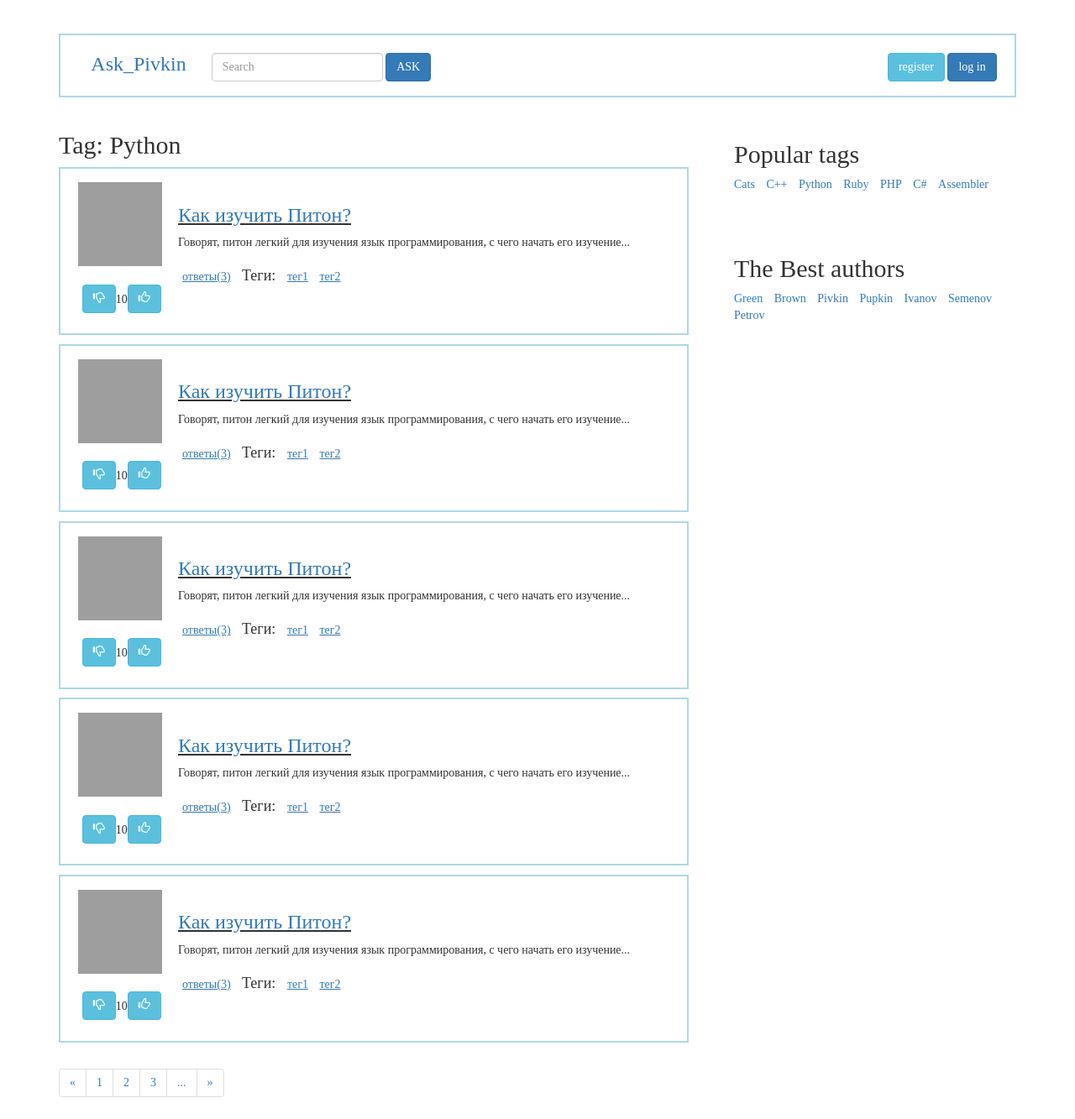
After one commit to PavelPivkin/ask_Pivkin, a Django app: page / in a window 1280 px wide. The commit adds this page. Shown: the whole page at 84% size. Run offline with Django 3.2, Linux system fonts and the light colour scheme; some libraries are stand-ins or nearby versions; grey boxes are pictures that could not be loaded.

Commit message:
Законченная верстка сайта

```diff
--- a/templates/base.html
+++ b/templates/base.html
@@ -3,72 +3,43 @@
     <head>
         <meta charset="utf-8">
         <meta name="viewport" content="width=device-width, initial-scale=1">
-
         <title>Ask_Pivkin</title>
-      <link href="../static/Styles/bootstrap/css/bootstrap.min.css" rel="stylesheet">
-      <link href="../static/Styles/bootstrap/css/bootstrap.css" rel="stylesheet">
-      <link href="../static/Styles/mystyle.css" rel="stylesheet">
+        <link href="../styles/bootstrap/css/bootstrap.min.css" rel="stylesheet">
+        <link href="../styles/bootstrap/css/bootstrap.css" rel="stylesheet">
+        <link href="../styles/mystyle.css" rel="stylesheet">
     </head>
     <body>
         <div class="container">
             <div class="page-header">
                 <div class = "nav">
-                <h3 class="navbar-text"> Ask_Pivkin </h3>
-
-                <form class="navbar-form navbar-left" role="search">
+                    <h3 class="navbar-text navbar-block"><a href="http://ask_Pivkin:8080/"> Ask_Pivkin<a></h3>
+                    <form class="navbar-form navbar-left navbar-block" role="search">
                         <div class="form-group">
                             <input type="text" class="form-control" placeholder="Search">
                         </div>
-                    <button type="submit" class="btn btn-default">Submit</button>
+                        <button type="submit" class="btn btn-primary">ASK</button>
                     </form>
-
-                <div class="navbar-left user_online">
-                    <div class="avatar navbar-left">
-                        <img src="http://lorempixel.com/100/100/people/"></img>
+                    <!--div class="navbar-right user-online">
+                        <div class="avatar-in-header">
+                            <img src="http://lorempixel.com/45/60/people/"></img>
                         </div>
                         <h6>Mr.Pupkin</h6>
-                        <a href="settings.html">settings</a>
-                        <a href="#">log out</a>
+                        <div class="nav">
+                                <a href="#" class="btn btn-info" id="settings-button">settings</a>
+                                <a href="#" class="btn btn-primary">log out</a>
                         </div>
-                <!--a href="login.html">log in</a>
-                <a href="register.html">register</a-->
+                    </div-->
+                    <div class="navbar-right user-offline">
+                        <a href="http://ask_Pivkin:8080/registration/" class="btn btn-info"">register</a>
+                        <a href="http://ask_Pivkin:8080/login/"  class="btn btn-primary">log in</a>
+                    </div>
+
                 </div>
             </div>
             <div class="row">
                 <div class="col-xs-8">
-                <h2>Tag: Python</h2>
-                <div class="question">
-                    <div class="question_leftside">
-                        <div class="avatar">
-                            <img src="http://lorempixel.com/100/100/people/"></img>
-                        </div>
-                        <div class="like">
-                            <div class="rating">
-                            </div>
-                            <div class="voite">
-                            </div>
-                        </div>
-                    </div>
-                    <div class="question_rightside">
-                            <h3><u><a href=".html">Как изучить Питон?</a></u></h3>
-                            <p>Говорят, питон легкий для изучения язык программирования, с чего начать его изучение...</p>
-                            <ul class="list-unstyled list-inline">
-                                <li>
-                                    <a href="answer.html"><u>ответы(3)</u></a>
-                                </li>
-                                <li>
-                                    <h4>Теги:</h4>
-                                </li>
-                                <li>
-                                    <a href = "tag1"><u>тег1</u></a>
-                                </li>
-                                <li>
-                                    <a href = "tag2"><u>тег2</u></a>
-                                </li>
-                            </ul>
-                    </div>
-
-                </div>
+                    {% block main %}
+                    {% endblock %}
                 </div>
                 <div class="col-xs-4">
                     <div class="popular_tags">
@@ -85,38 +56,18 @@
                     </div>
                     <div class="best_authors">
                         <h2>The Best authors</h2>
-                    <ul  class="list-unstyled">
-                        <li>Green</li>
-                        <li>Brown</li>
-                        <li>Pivkin</li>
-                        <li>Pupkin</li>
-                        <li>Ivanov</li>
-                        <li>Semenov</li>
-                        <li>Petrov</li>
+                        <ul  class="list-unstyled list-inline">
+                            <li><a href="#">Green</a></li>
+                            <li><a href="#">Brown</a></li>
+                            <li><a href="#">Pivkin</a></li>
+                            <li><a href="#">Pupkin</a></li>
+                            <li><a href="#">Ivanov</a></li>
+                            <li><a href="#">Semenov</a></li>
+                            <li><a href="#">Petrov</a></li>
                         </ul>
                     </div>
                 </div>
-            <nav>
-              <ul class="pagination">
-                <li>
-                  <a href="#" aria-label="Previous">
-                    <span aria-hidden="true">&laquo;</span>
-                  </a>
-                </li>
-                <li><a href="#">1</a></li>
-                <li><a href="#">2</a></li>
-                <li><a href="#">3</a></li>
-                <li><a href="#">...</a></li>
-                <li>
-                  <a href="#" aria-label="Next">
-                    <span aria-hidden="true">&raquo;</span>
-                  </a>
-                </li>
-              </ul>
-            </nav>
             </div>
         </div>
-
-
     </body>
 </html>
--- /dev/null
+++ b/templates/index.html
@@ -0,0 +1,74 @@
+{% extends 'base.html' %}
+
+{% block main %}
+
+<h2>Tag: Python</h2>
+{% for i in num %}
+<div class="question">
+    <div class="question_leftside">
+        <div class="avatar">
+            <img src="http://lorempixel.com/100/100/people/"></img>
+        </div>
+        <div class="nav">
+            <form class="navbar-form navbar-block">
+                <button type="button" class="btn btn-info navbar-left" aria-label="Left Align">
+                    <span class="glyphicon glyphicon-thumbs-down " aria-hidden="true"></span>
+                </button>
+                <label class="likes-number navbar-left"><h5>10</h5></label>
+                <button type="button" class="btn btn-info navbar-left" aria-label="Left Align">
+                    <span class="glyphicon glyphicon-thumbs-up " aria-hidden="true"></span>
+                </button>
+            </form>
+        </div>
+    </div>
+
+    <div class="question_rightside">
+        <h3><u><a href="http://ask_Pivkin:8080/question/">Как изучить Питон?</a></u></h3>
+        <p>Говорят, питон легкий для изучения язык программирования, с чего начать его изучение...</p>
+        <ul class="list-unstyled list-inline">
+            <li>
+                <a href="http://ask_Pivkin:8080/question/"><u>ответы(3)</u></a>
+            </li>
+            <li>
+                <h4>Теги:</h4>
+            </li>
+            <li>
+                <a href = "#"><u>тег1</u></a>
+            </li>
+            <li>
+                <a href = "#"><u>тег2</u></a>
+            </li>
+        </ul>
+    </div>
+
+</div>
+
+{% endfor %}
+
+
+
+<nav>
+    <ul class="pagination">
+
+        <li>
+            <a href="#" aria-label="Previous">
+                <span aria-hidden="true">&laquo;</span>
+            </a>
+        </li>
+
+        <li><a href="#">1</a></li>
+        <li><a href="#">2</a></li>
+        <li><a href="#">3</a></li>
+        <li><a href="#">...</a></li>
+
+        <li>
+            <a href="#" aria-label="Next">
+                <span aria-hidden="true">&raquo;</span>
+            </a>
+        </li>
+
+    </ul>
+</nav>
+
+
+{% endblock %}
```
Also changed, not shown: templates/ask.html (+36 -0 lines), templates/login.html (+31 -0 lines), templates/question.html (+71 -0 lines), templates/signup.html (+59 -0 lines). Lines whose indentation alone changed are shown as unchanged.
